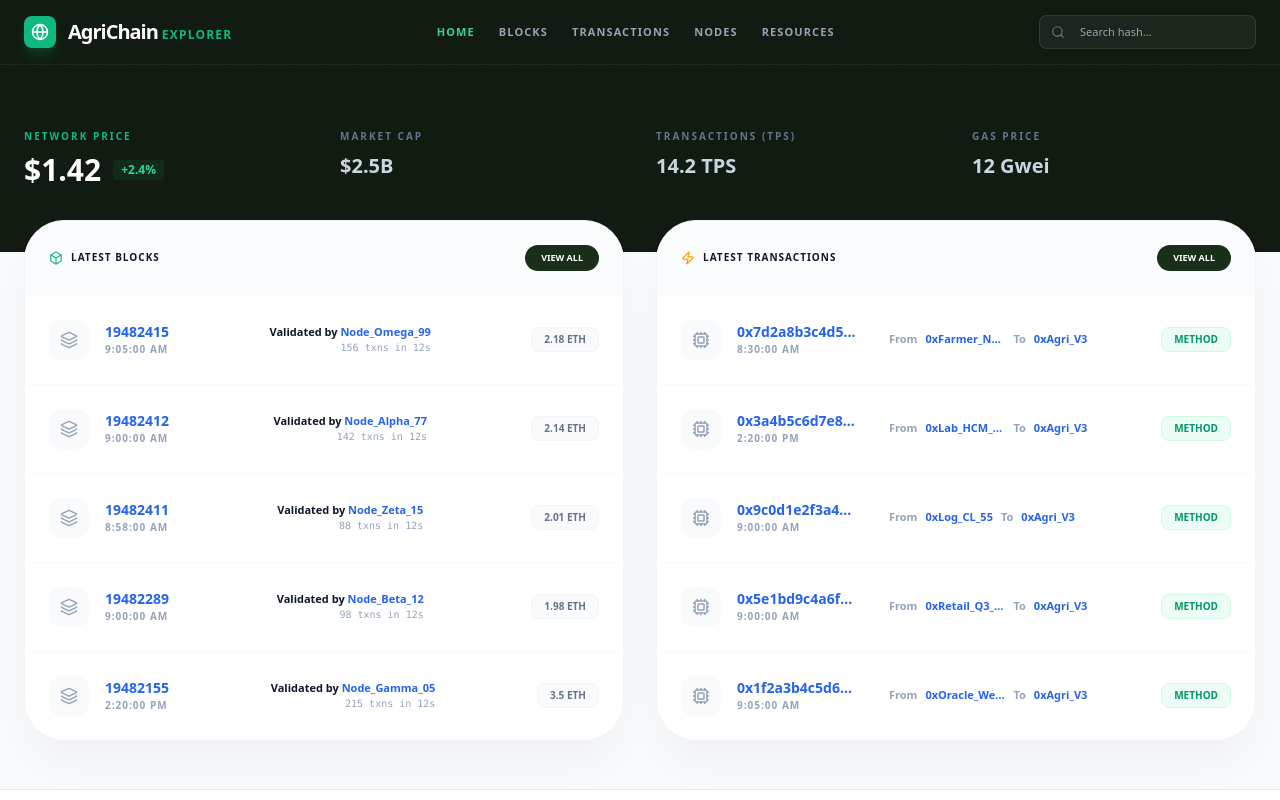
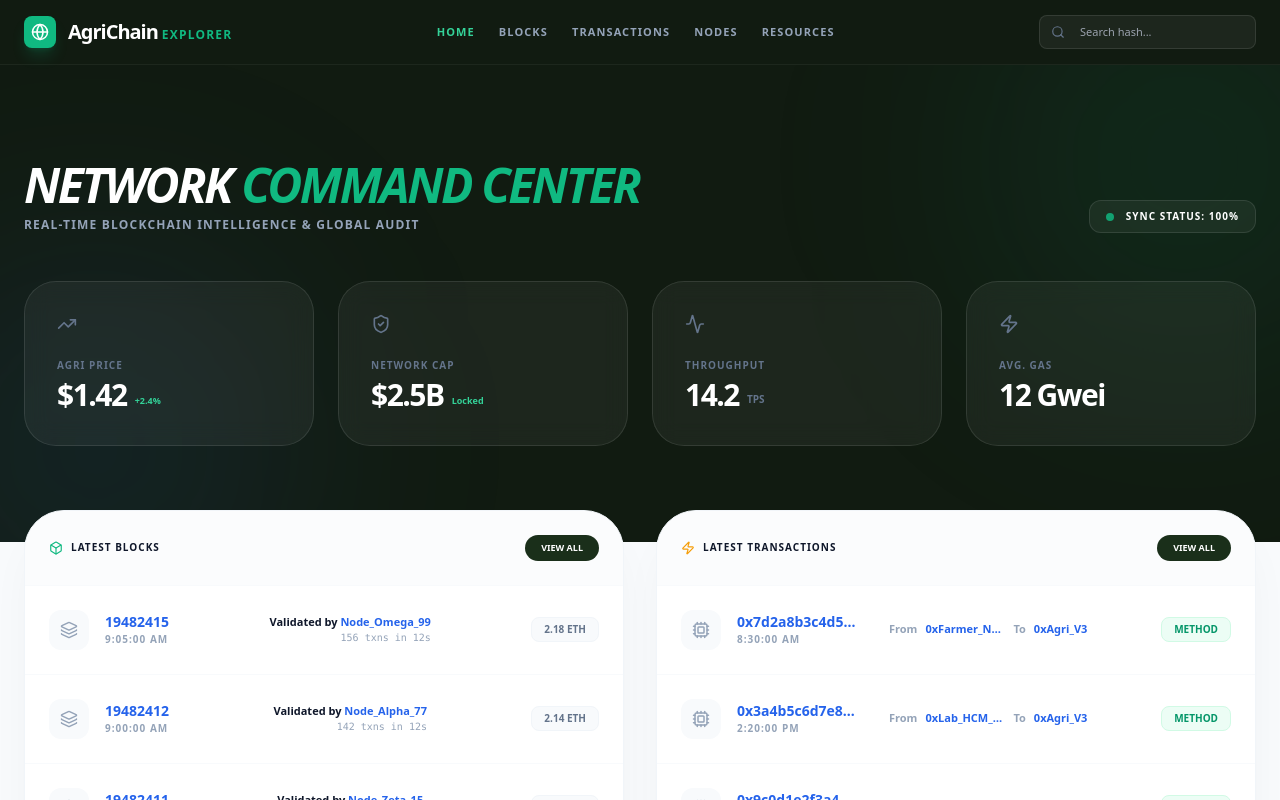
Before and after one commit to Sacvui/BChain, a Next.js app: page /explorer in a window 1280 px wide. Shown: the top 800 px of the page. Built offline with nearby package versions, Linux system fonts and the light colour scheme.

Commit message:
fix: missing Sparkles icon import in page.tsx

```diff
--- a/src/app/explorer/page.tsx
+++ b/src/app/explorer/page.tsx
@@ -4,7 +4,7 @@ import { useState, useEffect } from 'react';
 import { db } from '@/lib/store/nosql-sim';
 import {
   Globe, Search, Cpu, Activity, ShieldCheck,
-  ArrowRight, Box, Zap, Layers, Menu, X
+  ArrowRight, Box, Zap, Layers, Menu, X, TrendingUp, BarChart3, Clock, Lock
 } from 'lucide-react';
 import Link from 'next/link';
 import { motion, AnimatePresence } from 'framer-motion';
@@ -86,33 +86,51 @@ export default function ExplorerHome() {
         </AnimatePresence>
       </header>
 
-      {/* Main Stats Bar */}
-      <section className="bg-[#111b11] text-white py-12 md:py-16 relative overflow-hidden">
-         <div className="absolute inset-0 opacity-5 pointer-events-none">
-            <div className="absolute inset-0" style={{ backgroundImage: 'radial-gradient(circle at 2px 2px, #34d399 1px, transparent 0)', backgroundSize: '32px 32px' }}></div>
+      {/* Main Stats Bar - Dashboard Style */}
+      <section className="bg-[#111b11] text-white py-16 md:py-24 relative overflow-hidden">
+         <div className="absolute inset-0 opacity-10 pointer-events-none">
+            <div className="absolute inset-0" style={{ backgroundImage: 'radial-gradient(circle at 2px 2px, #34d399 0.5px, transparent 0)', backgroundSize: '48px 48px' }}></div>
          </div>
+         <div className="absolute -top-24 -right-24 w-96 h-96 bg-emerald-500/10 rounded-full blur-[120px]"></div>
+         <div className="absolute -bottom-24 -left-24 w-96 h-96 bg-blue-500/10 rounded-full blur-[120px]"></div>
 
          <div className="max-w-7xl mx-auto px-4 md:px-6 relative z-10">
-            <div className="grid grid-cols-1 md:grid-cols-4 gap-8">
-               <div className="space-y-1">
-                  <p className="text-[10px] font-black text-emerald-500 uppercase tracking-[0.2em] mb-2">Network Price</p>
-                  <div className="flex items-center gap-3">
-                     <span className="text-3xl font-black">{stats?.price || '$0.00'}</span>
-                     <span className="text-xs font-bold text-emerald-400 bg-emerald-500/10 px-2 py-0.5 rounded">{stats?.price_change || '+0%'}</span>
+            <div className="flex flex-col md:flex-row md:items-end justify-between gap-8 mb-12">
+               <div>
+                  <h2 className="text-3xl md:text-5xl font-black tracking-tighter uppercase italic mb-2">Network <span className="text-emerald-500">Command Center</span></h2>
+                  <p className="text-slate-400 text-xs font-bold uppercase tracking-widest">Real-time Blockchain Intelligence & Global Audit</p>
+               </div>
+               <div className="flex gap-4">
+                  <div className="px-4 py-2 bg-white/5 rounded-xl border border-white/10 flex items-center gap-3">
+                     <div className="w-2 h-2 rounded-full bg-emerald-500 animate-pulse"></div>
+                     <span className="text-[10px] font-black uppercase tracking-widest">Sync Status: 100%</span>
                   </div>
                </div>
-               <div className="space-y-1">
-                  <p className="text-[10px] font-black text-slate-500 uppercase tracking-[0.2em] mb-2">Market Cap</p>
-                  <p className="text-xl font-black text-slate-300">{stats?.market_cap || '$0B'}</p>
-               </div>
-               <div className="space-y-1">
-                  <p className="text-[10px] font-black text-slate-500 uppercase tracking-[0.2em] mb-2">Transactions (TPS)</p>
-                  <p className="text-xl font-black text-slate-300">{stats?.tps || '0.0'} TPS</p>
-               </div>
-               <div className="space-y-1">
-                  <p className="text-[10px] font-black text-slate-500 uppercase tracking-[0.2em] mb-2">Gas Price</p>
-                  <p className="text-xl font-black text-slate-300">{stats?.gas_price || '0 Gwei'}</p>
-               </div>
+            </div>
+
+            <div className="grid grid-cols-2 md:grid-cols-4 gap-4 md:gap-6">
+               {[
+                 { label: "AGRI Price", value: stats?.price || "$1.42", change: stats?.price_change || "+2.4%", icon: TrendingUp },
+                 { label: "Network Cap", value: stats?.market_cap || "$2.5B", change: "Locked", icon: ShieldCheck },
+                 { label: "Throughput", value: stats?.tps || "14.2", unit: "TPS", icon: Activity },
+                 { label: "Avg. Gas", value: stats?.gas_price || "12 Gwei", unit: "", icon: Zap }
+               ].map((stat, i) => (
+                 <motion.div
+                   key={i}
+                   initial={{ opacity: 0, y: 20 }}
+                   animate={{ opacity: 1, y: 0 }}
+                   transition={{ delay: i * 0.1 }}
+                   className="p-8 rounded-[2rem] bg-white/5 border border-white/10 backdrop-blur-md hover:bg-white/10 transition-all group"
+                 >
+                    <div className="text-slate-500 group-hover:text-emerald-500 transition-colors mb-6"><stat.icon size={20} /></div>
+                    <p className="text-[10px] font-black text-slate-500 uppercase tracking-widest mb-1">{stat.label}</p>
+                    <div className="flex items-end gap-2">
+                       <span className="text-2xl md:text-3xl font-black tracking-tighter">{stat.value}</span>
+                       {stat.unit && <span className="text-[10px] font-bold text-slate-500 mb-1.5 uppercase">{stat.unit}</span>}
+                       {stat.change && !stat.unit && <span className="text-[9px] font-bold text-emerald-400 mb-1.5">{stat.change}</span>}
+                    </div>
+                 </motion.div>
+               ))}
             </div>
          </div>
       </section>
--- a/src/app/page.tsx
+++ b/src/app/page.tsx
@@ -3,7 +3,7 @@
 import { useState, useEffect } from 'react';
 import {
   ShieldCheck, Leaf, Search, Package, QrCode, ArrowRight, Star, Globe, Zap, Menu, X,
-  Activity, Layers, Clock, BarChart3, Cpu, Lock, Eye, Truck, Users
+  Activity, Layers, Clock, BarChart3, Cpu, Lock, Eye, Truck, Users, Sparkles
 } from 'lucide-react';
 import Link from 'next/link';
 import { motion, AnimatePresence } from 'framer-motion';
```
